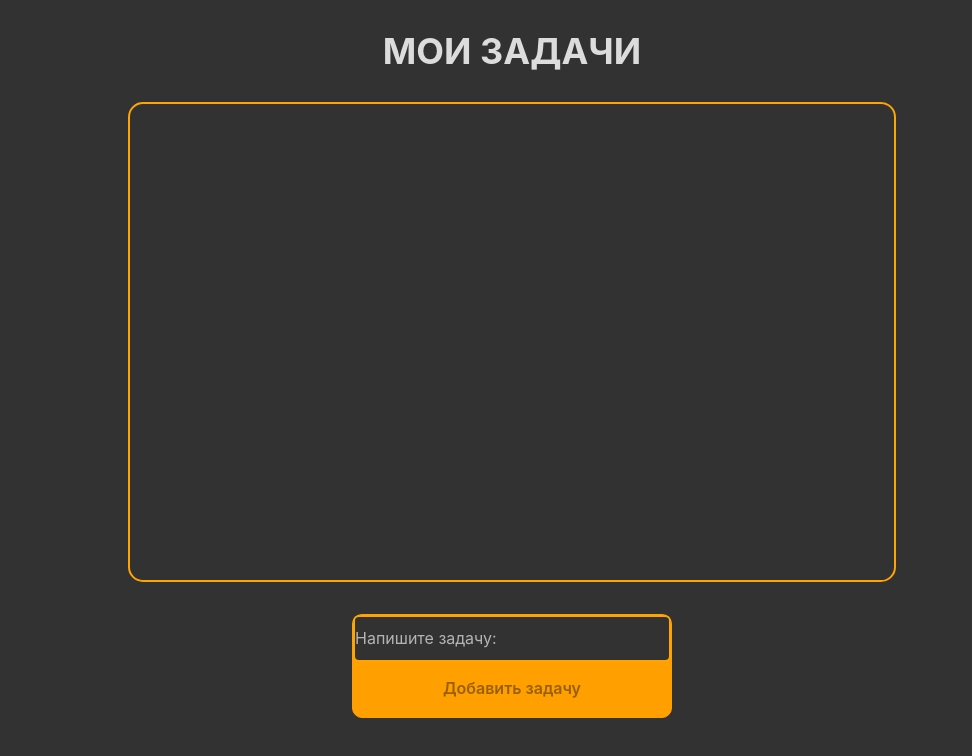
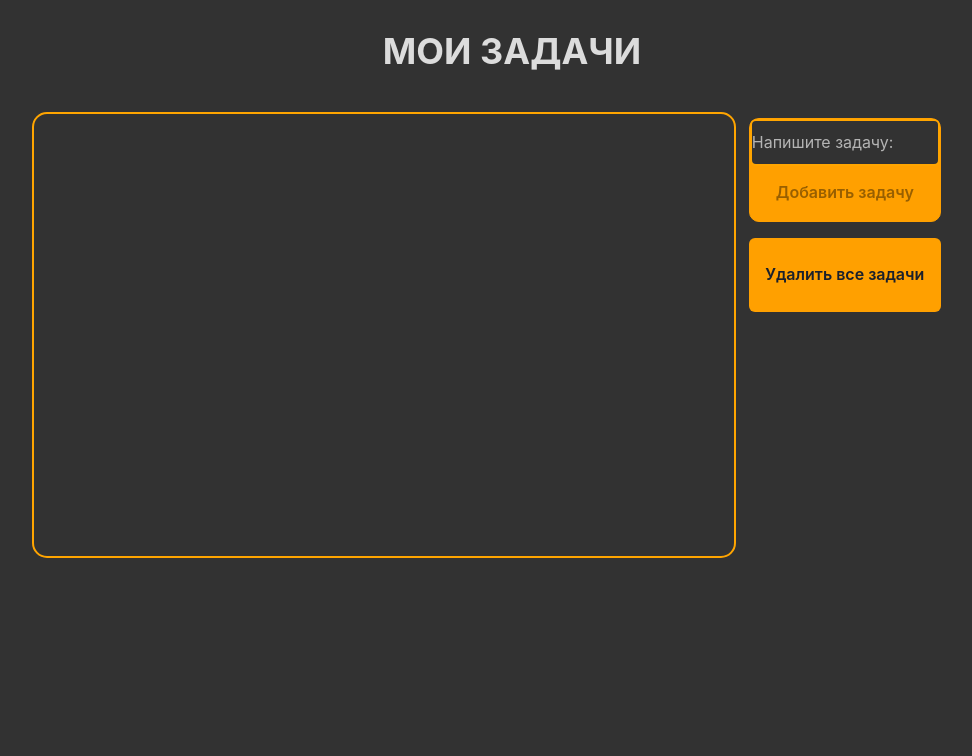
Before and after one commit to ZheBush/labs, a React (Vite) app in the folder lab4/: page / in a window 1280 px wide. Shown: the top 756 px of the page, without its empty margins (128-1100 px from the left). Built offline with nearby package versions, Linux system fonts and the light colour scheme.

Commit message:
git commit -m message

```diff
--- a/lab4/src/pages/Home.jsx
+++ b/lab4/src/pages/Home.jsx
@@ -21,7 +21,11 @@ export const Home = () => {
     }
 
     const removeTodoHandler = (id) => {
-        setTodos((prevState) => prevState.filter((todo) => todo.id !== id))
+        setTodos((prevState) => prevState.filter((todo) => todo.id != id))
+    }
+
+    const removeAllTodoHandler = () => {
+        setTodos((prevState) => prevState = [])
     }
 
     return (
@@ -34,15 +38,17 @@ export const Home = () => {
         >
             <Heading
                 p='30px'
-                h='70px'
+                h='10vh'
                 textTransform="uppercase"
                 color='rgb(220 220 220)'
             >
                 Мои задачи
             </Heading>
             <List className='CustomSrollbar'
+                position='relative'
+                right='10vw'
                 h="60vh"
-                w="60vw"
+                w="55vw"
                 display="flex"
                 border="2px solid orange"
                 borderRadius="15px"
@@ -80,12 +86,15 @@ export const Home = () => {
                     e.preventDefault()
                     createTodoHandler(text)
                 }}
+                position='relative'
+                bottom='59vh'
+                left='26vw'
                 display="flex"
                 flexDirection="column"
                 alignItems="center"
                 gap="28px"
                 h='13vh'
-                w='25vw'
+                w='15vw'
                 backgroundColor='rgb(255 160 0)'
                 borderRadius='10px'
                 borderColor='rgb(255 160 0)'
@@ -103,8 +112,6 @@ export const Home = () => {
                     h="13vh"
                     _placeholder = {{
                         color: 'rgba(180 180 180)',
-
-
                     }}
                     _hover = {{
                         cursor: 'text'
@@ -115,18 +122,33 @@ export const Home = () => {
                     position='relative'
                     top='-15px'
                     type="submit"
-                    w="20vw"
+                    w='10vw'
                     h='8vh'
                     background="rgb(255, 160, 0)"
                     color="black"
-                    borderRadius = '8px'
+                    borderRadius='8px'
                     _hover={{
-                        cursor: 'pointer'
+                        cursor: 'pointer',
                     }}
                 >
                     Добавить задачу
                 </Button>
             </chakra.form>
+            <Button
+                onClick={() => removeAllTodoHandler(todos)}
+                position='relative'
+                left='26vw'
+                bottom='61vh'
+                h='10vh'
+                w='15vw'
+                backgroundColor='rgb(255 160 0)'
+                _hover={{
+                    cursor: 'pointer',
+                    backgroundColor: 'rgb(251, 211, 141)'
+                }}
+            >
+                Удалить все задачи
+            </Button>
         </Flex>
     )
 }
```
